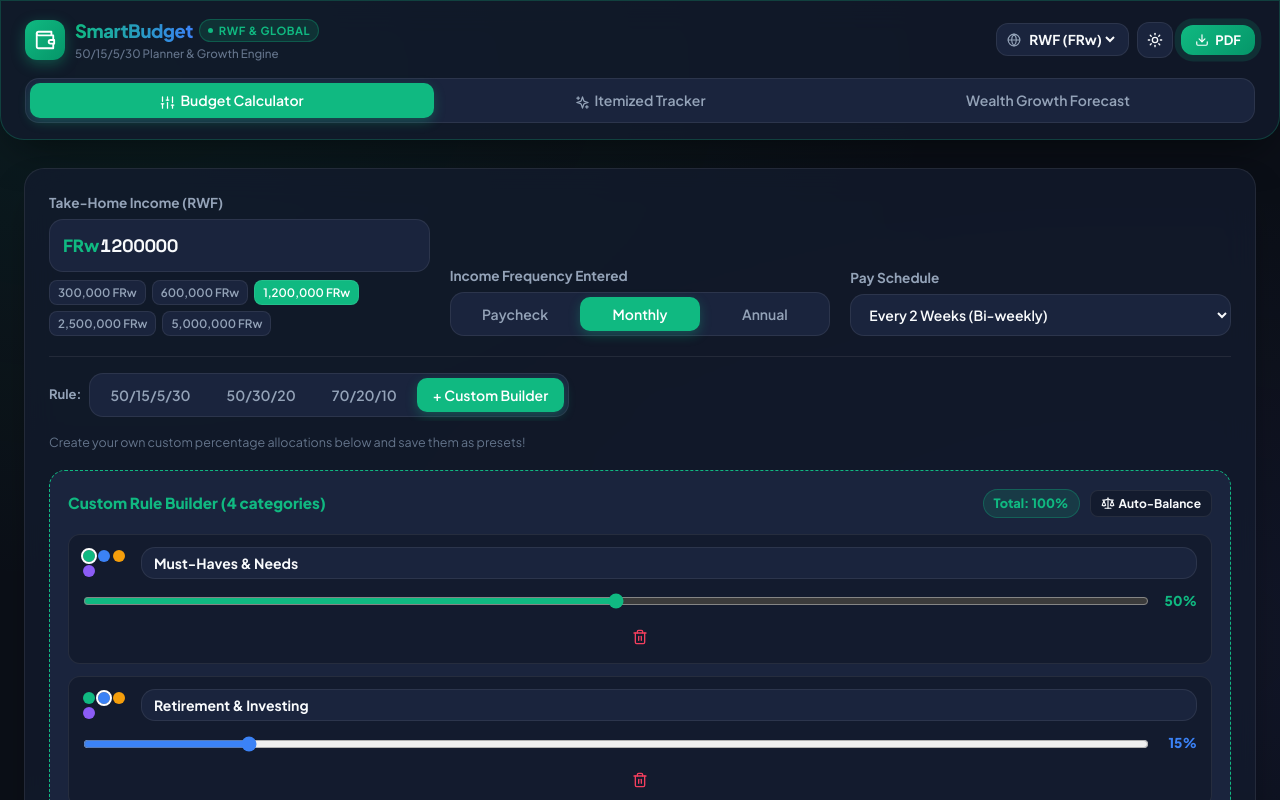
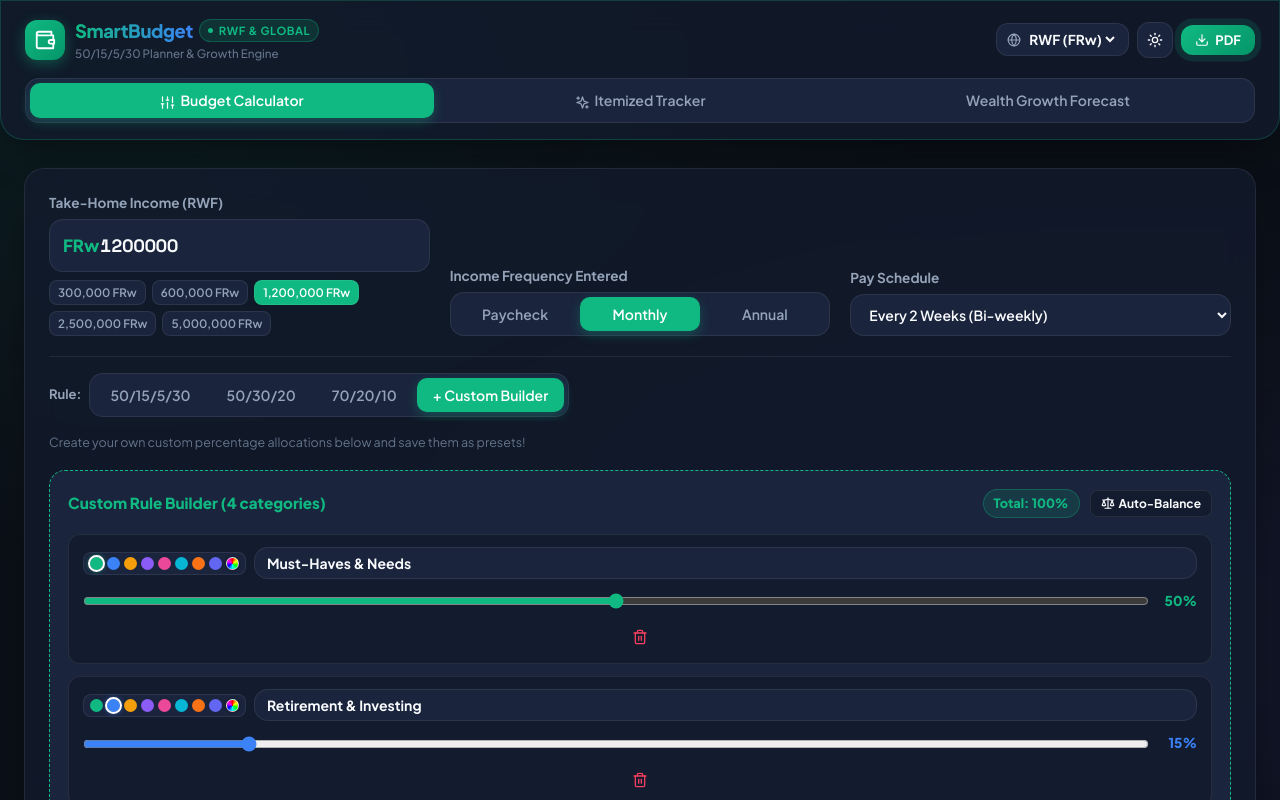
Before and after one commit to KellyCalvin23/budget-calculator, a React (Vite) app: page / in a window 1280 px wide. Both pictures are taken after a click on the button "+ Custom Builder". Shown: the top 800 px of the page. Built offline with nearby package versions, Linux system fonts and the light colour scheme.

Commit message:
Expand color palette and auto-assign distinct colors to custom categories

```diff
--- a/src/components/BudgetSummary.jsx
+++ b/src/components/BudgetSummary.jsx
@@ -76,14 +76,21 @@
 
   const handleAddCustomBucket = () => {
     const newId = 'custom-' + Date.now();
-    const colorIdx = customBuckets.length % PRESET_COLORS.length;
+    // Find first color from PRESET_COLORS not used in existing buckets
+    const usedColors = new Set(customBuckets.map(b => (b.color || '').toLowerCase()));
+    let nextColor = PRESET_COLORS.find(c => !usedColors.has(c.toLowerCase()));
+    if (!nextColor) {
+      const colorIdx = customBuckets.length % PRESET_COLORS.length;
+      nextColor = PRESET_COLORS[colorIdx];
+    }
+
     setCustomBuckets([
       ...customBuckets,
       {
         id: newId,
         name: `Category ${customBuckets.length + 1}`,
         pct: 10,
-        color: PRESET_COLORS[colorIdx],
+        color: nextColor,
         desc: 'Custom Category'
       }
     ]);
@@ -380,22 +387,60 @@
                   }}
                 >
                   {/* Category Name Input & Color Selector */}
-                  <div style={{ display: 'flex', alignItems: 'center', gap: '8px' }}>
-                    <div style={{ display: 'flex', gap: '3px', flexWrap: 'wrap', maxWidth: '50px' }}>
-                      {PRESET_COLORS.slice(0, 4).map((c) => (
+                  <div style={{ display: 'flex', alignItems: 'center', gap: '8px', flexWrap: 'wrap', flex: 1, minWidth: '220px' }}>
+                    <div style={{
+                      display: 'flex',
+                      alignItems: 'center',
+                      gap: '4px',
+                      flexWrap: 'wrap',
+                      padding: '4px 6px',
+                      background: 'var(--bg-surface-elevated)',
+                      borderRadius: '8px',
+                      border: '1px solid var(--border-subtle)'
+                    }}>
+                      {PRESET_COLORS.slice(0, Math.min(PRESET_COLORS.length, Math.max(customBuckets.length + 2, 8))).map((c) => (
                         <span
                           key={c}
                           onClick={() => handleUpdateBucketColor(b.id, c)}
+                          title={`Select color ${c}`}
                           style={{
-                            width: '12px',
-                            height: '12px',
+                            width: '13px',
+                            height: '13px',
                             borderRadius: '50%',
                             background: c,
                             cursor: 'pointer',
-                            outline: b.color === c ? '2px solid #fff' : 'none'
+                            outline: (b.color || '').toLowerCase() === c.toLowerCase() ? '2px solid #fff' : 'none',
+                            boxShadow: (b.color || '').toLowerCase() === c.toLowerCase() ? `0 0 6px ${c}` : 'none',
+                            transition: 'all 0.15s ease'
                           }}
                         />
                       ))}
+
+                      {/* Custom Color Wheel Picker */}
+                      <label title="Pick custom color" style={{ cursor: 'pointer', display: 'inline-flex', alignItems: 'center', margin: 0, position: 'relative' }}>
+                        <input
+                          type="color"
+                          value={b.color || '#10b981'}
+                          onChange={(e) => handleUpdateBucketColor(b.id, e.target.value)}
+                          style={{
+                            position: 'absolute',
+                            opacity: 0,
+                            width: '100%',
+                            height: '100%',
+                            cursor: 'pointer'
+                          }}
+                        />
+                        <span style={{
+                          width: '13px',
+                          height: '13px',
+                          borderRadius: '50%',
+                          background: 'conic-gradient(red, yellow, lime, aqua, blue, magenta, red)',
+                          display: 'inline-block',
+                          border: '1px solid rgba(255,255,255,0.7)',
+                          boxShadow: '0 0 3px rgba(0,0,0,0.5)',
+                          cursor: 'pointer'
+                        }} />
+                      </label>
                     </div>
 
                     <input
@@ -404,7 +449,7 @@
                       onChange={(e) => handleUpdateBucketName(b.id, e.target.value)}
                       placeholder="Category Name"
                       className="input-field"
-                      style={{ padding: '6px 12px', fontSize: '0.875rem', fontWeight: 700 }}
+                      style={{ padding: '6px 12px', fontSize: '0.875rem', fontWeight: 700, flex: 1, minWidth: '120px' }}
                     />
                   </div>
 
--- a/src/utils/rules.js
+++ b/src/utils/rules.js
@@ -55,5 +55,13 @@
   '#ec4899', // Pink
   '#06b6d4', // Cyan
   '#f97316', // Orange
+  '#6366f1', // Indigo
+  '#14b8a6', // Teal
+  '#84cc16', // Lime
+  '#f43f5e', // Rose
+  '#a855f7', // Violet
+  '#0284c7', // Sky
+  '#eab308', // Gold
+  '#d946ef', // Fuchsia
   '#64748b'  // Slate
 ];
```
